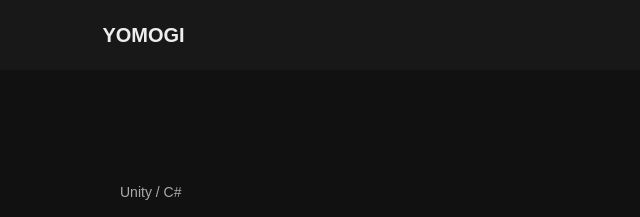
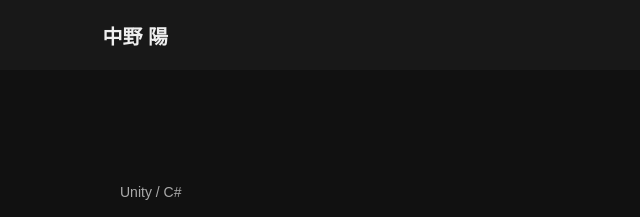
Before and after one commit to yomogi1024cat05-coder/.github.io, a plain HTML site: page works/dream_of_mine.html in a window 1280 px wide. Shown: the top 217 px of the page, 0-640 px from the left. Drawn offline with Linux system fonts and the light colour scheme.

Commit message:
Update dream_of_mine.html

```diff
--- a/works/dream_of_mine.html
+++ b/works/dream_of_mine.html
@@ -23,7 +23,7 @@
 
 <header>
 
-    <h1>YOMOGI</h1>
+    <h1>中野 陽</h1>
 
     <nav>
 
```
